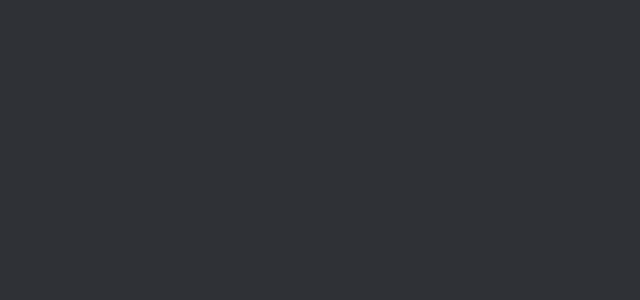
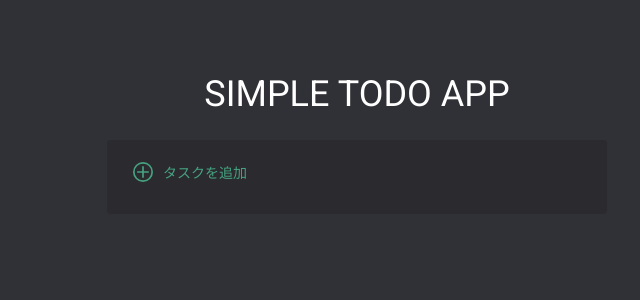
Before and after one commit to shinonome-inc/Nozawa-Kazuo-frontend-basic-2024-todoapp, a React app: page / in a window 1280 px wide. Shown: the top 300 px of the page, without its empty margins (283-923 px from the left). Built offline with nearby package versions, Linux system fonts and the light colour scheme.

Commit message:
gh-pages 作成

```diff
--- a/src/components/Atoms/AddTaskButton/index.jsx
+++ b/src/components/Atoms/AddTaskButton/index.jsx
@@ -3,7 +3,7 @@
 import TEXT from "../../../variables/texts.js";
 import FONTFAMILY from "../../../variables/font_family.js";
 import COLOR from "../../../variables/color.js";
-
+import React from 'react';
 export const AddTaskButton = ({onClick}) => {
   return (
     <StyledButton onClick={(onClick)}>
--- a/src/index.jsx
+++ b/src/index.jsx
@@ -1,5 +1,9 @@
 import React from "react";
 import ReactDOM from "react-dom";
+import MainPage from "./components/Pages/MainPages/index";
 import "./style.css";
 
-ReactDOM.render(<></>, document.getElementById("app"));
+ReactDOM.render(
+  <MainPage />,
+  document.getElementById("app")
+);
```
